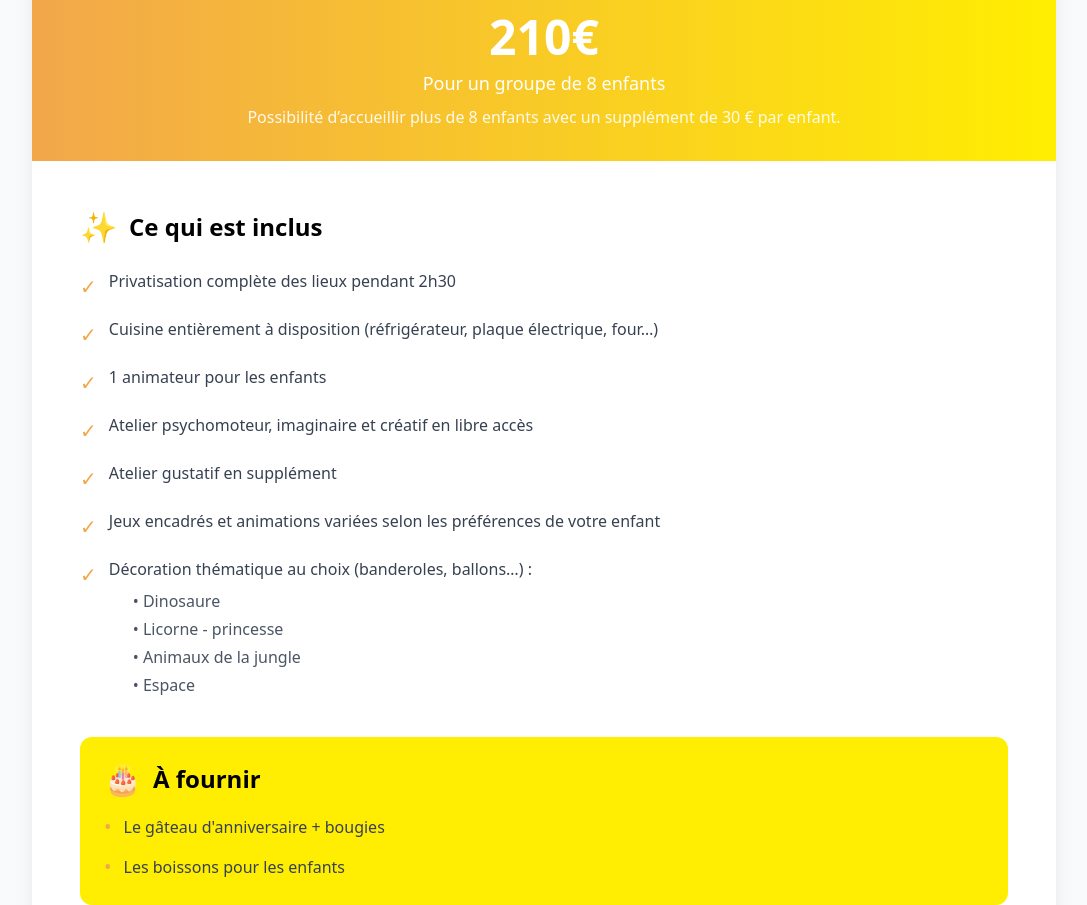
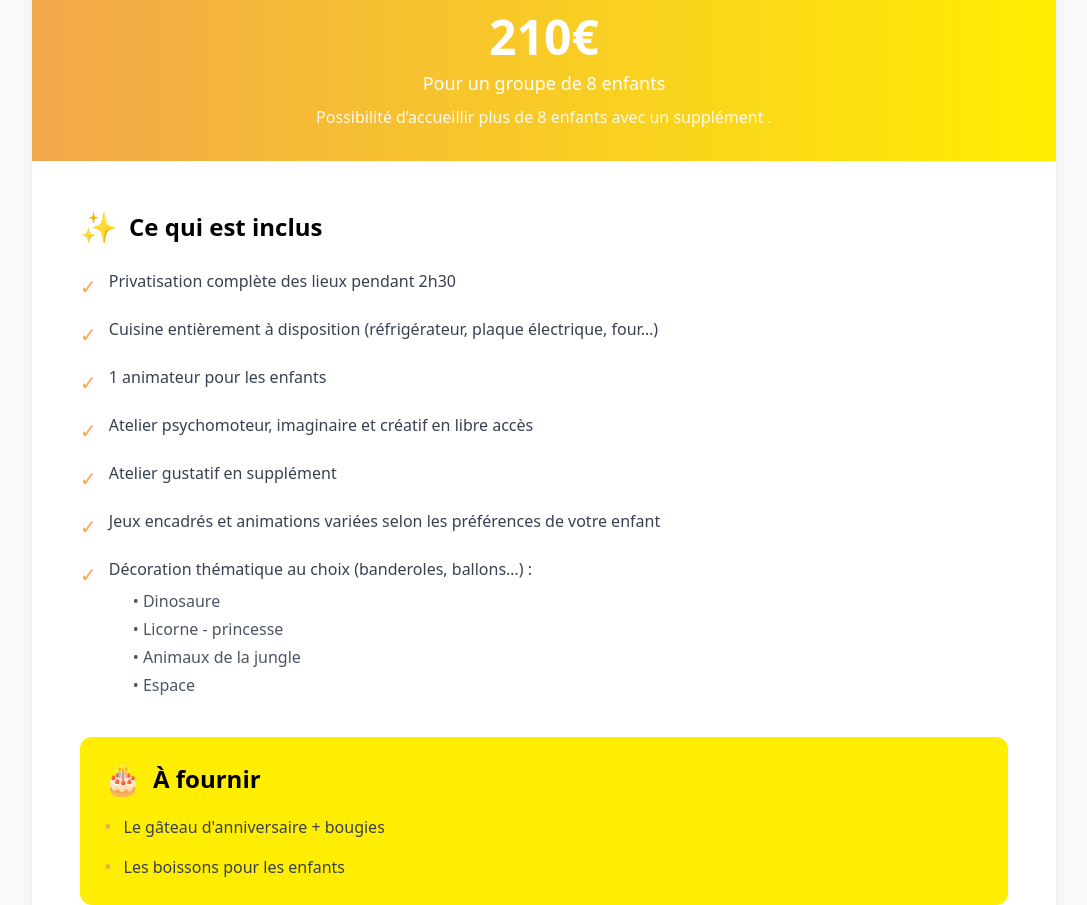
Before and after one commit to lau2424/MoveAndPlayKids, a website: page anniversaire.html in a window 1280 px wide. Shown: the part 1275-2180 px from the top of the page, without its empty margins (96-1183 px from the left). Drawn offline with nearby package versions, Linux system fonts and the light colour scheme.

Commit message:
Anniv retire prix

```diff
--- a/anniversaire.html
+++ b/anniversaire.html
@@ -153,7 +153,7 @@
                         <h2 class="text-3xl font-bold text-white mb-2" data-i18n="anniversaire.formula.title">Formule "Anniversaire clé en main"</h2>
                         <div class="text-5xl font-bold text-white mt-4">210€</div>
                         <p class="text-white text-lg mt-2" data-i18n="anniversaire.formula.subtitle">Pour un groupe de 8 enfants</p>
-                        <p class="text-white text-base mt-2 opacity-90" data-i18n="anniversaire.formula.extra">Possibilité d’accueillir plus de 8 enfants avec un supplément de 30 € par enfant.</p>
+                        <p class="text-white text-base mt-2 opacity-90" data-i18n="anniversaire.formula.extra">Possibilité d’accueillir plus de 8 enfants avec un supplément.</p>
                     </div>
 
                     <div class="p-8 md:p-12">
--- a/translations.js
+++ b/translations.js
@@ -356,7 +356,7 @@ const translations = {
     'anniversaire.intro': 'Offrez à votre enfant un anniversaire magique ! Jeux et activités sont au rendez-vous pour partager un moment joyeux avec ses amis. Un animateur dédié accompagne les enfants dans un espace spécialement conçu pour eux, pour une fête pleine de rires et de découvertes.',
     'anniversaire.formula.title': 'Formule "Anniversaire clé en main"',
     'anniversaire.formula.subtitle': 'Pour un groupe de 8 enfants',
-    'anniversaire.formula.extra': 'Possibilité d’accueillir plus de 8 enfants avec un supplément de 30 € par enfant.',
+    'anniversaire.formula.extra': 'Possibilité d’accueillir plus de 8 enfants avec un supplément  .',
     'anniversaire.included.title': 'Ce qui est inclus',
     'anniversaire.included.item1': 'Privatisation complète des lieux pendant 2h30',
     'anniversaire.included.item2': 'Cuisine entièrement à disposition (réfrigérateur, plaque électrique, four…)',
@@ -732,7 +732,7 @@ const translations = {
     'anniversaire.intro': 'Give your child a magical birthday! Games and activities await to share a joyful moment with friends. A dedicated facilitator accompanies the children in a space specially designed for them, for a party full of laughter and discoveries.',
     'anniversaire.formula.title': 'All-Inclusive Birthday Package',
     'anniversaire.formula.subtitle': 'For a group of 8 children',
-    'anniversaire.formula.extra': 'Option to host more than 8 children with an extra fee of €30 per child.',
+    'anniversaire.formula.extra': 'Option to host more than 8 children with an extra fee.',
     'anniversaire.included.title': 'What\'s included',
     'anniversaire.included.item1': 'Complete privatization of the venue for 2h30',
     'anniversaire.included.item2': 'Full access to kitchen (refrigerator, electric stove, oven…)',
```
